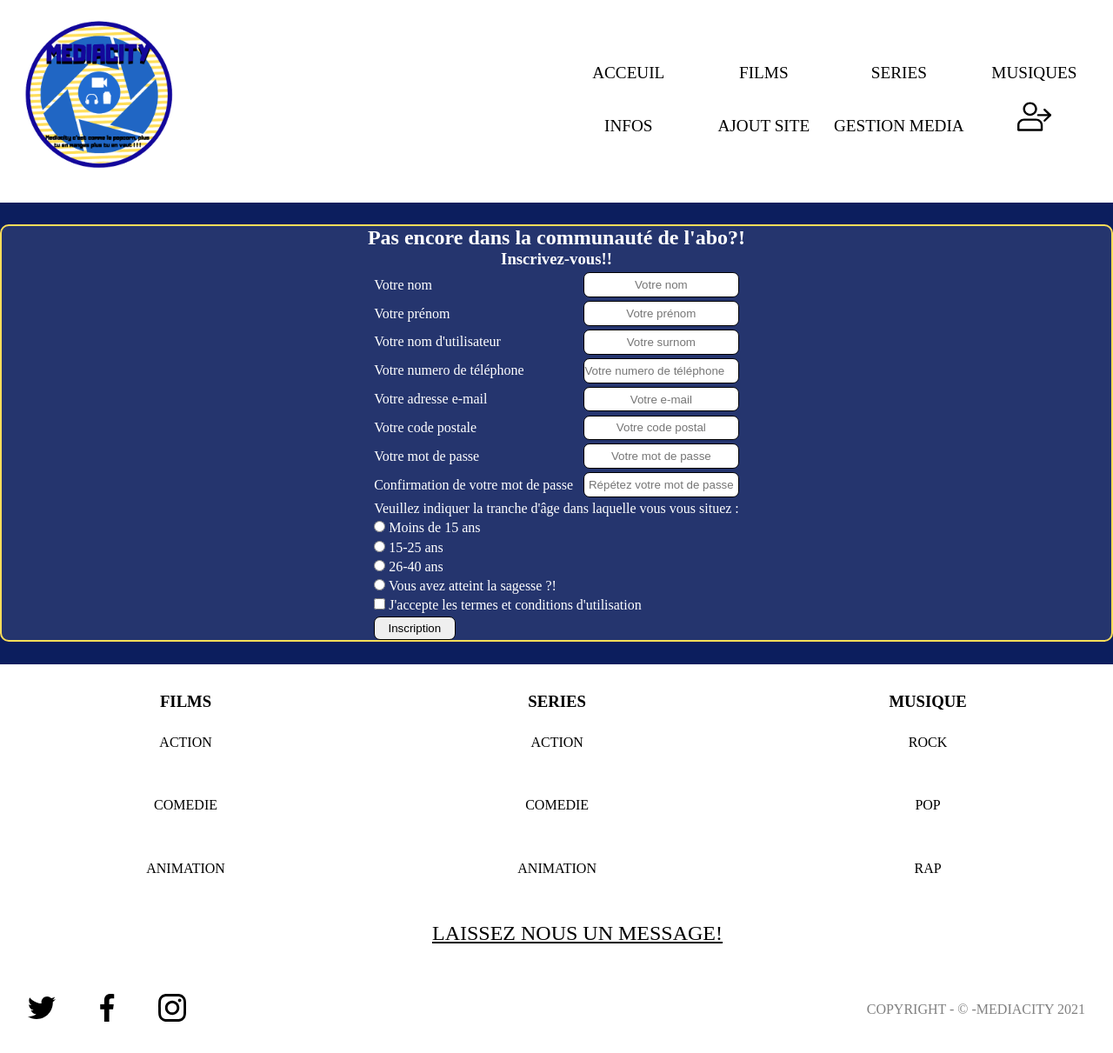
After one commit to albancardon/projet-mediacity_PHP-en-cour, a PHP site: page /mediacity-pagex-test.php in a window 1280 px wide. The commit adds this page. Shown: the whole page at 87% size. Run offline with PHP 8.4, Linux system fonts and the light colour scheme.

Commit message:
Add new member

```diff
--- a/PHP/footer.php
+++ b/PHP/footer.php
@@ -46,7 +46,7 @@
             </div>
         </div>
         <div id="contact" class="liste-nav">
-            <a class="lien" href="mediacity-page06-contact.php">Contactez nous!</a>
+            <a class="lien" href="mediacity-page06-contact.php">Laissez nous un message!</a>
         </div>
         <!--reséau sociaux-->
         <div class="footer-aside">
--- a/PHP/head.php
+++ b/PHP/head.php
@@ -1,7 +1,7 @@
 <!DOCTYPE html>
 <html lang="fr">
 <?php
-include_once 'PHP/treatment/mediacity-lib-BD.php';
+include_once 'PHP/treatment-gestion-BDD/mediacity-lib-BD.php';
 ?>
 <head>
     <meta charset="UTF-8">
--- a/PHP/loading/mediacity-page02-chargement.php
+++ b/PHP/loading/mediacity-page02-chargement.php
@@ -1,5 +1,5 @@
 <?php
-include_once 'PHP/treatment/mediacity-lib-BD.php';
+include_once 'PHP/treatment-gestion-BDD/mediacity-lib-BD.php';
 
 $conn = connectionBDD();
 
--- a/PHP/treatment-gestion-BDD/mediacity-ajout-media-BDD.php
+++ b/PHP/treatment-gestion-BDD/mediacity-ajout-media-BDD.php
@@ -65,7 +65,7 @@ function recupDonneeEntre(){
     ajoutMedia ($conn, $idMedia, $titre);
     ajoutRessource ($conn, $idMedia, $titre, $typeMedia, $genrePrincipale, $nbPossede, $reserver, $idposter);
 
-    header('Location: /php_projet-CDA/projet-mediacity_PHP-en-cour/mediacity-page09-gestion-base-donnee.php');
+    header('Location: /php_projet-CDA/99.mediacity/projet-mediacity_PHP-en-cour/mediacity-page09-gestion-base-donnee.php');
     exit();
 }
 
--- a/PHP/treatment-gestion-BDD/medicity-modif-quantite-BDD.php
+++ b/PHP/treatment-gestion-BDD/medicity-modif-quantite-BDD.php
@@ -25,7 +25,7 @@ function modifNbCopie ($conn){
         print "Erreur !: " . $e->getMessage() . "<br/>";
         die();
     }
-    header('Location: /php_projet-CDA/projet-mediacity_PHP-en-cour/mediacity-page09-gestion-base-donnee.php');
+    header('Location: /php_projet-CDA/99.mediacity/projet-mediacity_PHP-en-cour/mediacity-page09-gestion-base-donnee.php');
     exit();
 }
 
@@ -56,7 +56,7 @@ function suppCopie ($conn){
         print "Erreur !: " . $e->getMessage() . "<br/>";
         die();
     }
-    header('Location: /php_projet-CDA/projet-mediacity_PHP-en-cour/mediacity-page09-gestion-base-donnee.php');
+    header('Location: /php_projet-CDA/99.mediacity/projet-mediacity_PHP-en-cour/mediacity-page09-gestion-base-donnee.php');
     exit();
 }
 
--- a/mediacity-page09-gestion-base-donnee.php
+++ b/mediacity-page09-gestion-base-donnee.php
@@ -45,7 +45,7 @@ include_once 'PHP/header.php'
         <div id="js___posterFilm" class="affiche_container">
         </div>
     </article>
-    <form action="/php_projet-CDA/projet-mediacity_PHP-en-cour/PHP/treatment/mediacity-ajout-media-BDD.php"  method="get">
+    <form action="/php_projet-CDA/99.mediacity/projet-mediacity_PHP-en-cour/PHP/treatment/mediacity-ajout-media-BDD.php"  method="get">
         <input id="id-selection" type="text" name="id"/>
         <input id="titre-selection" type="text" name="titre"/>
         <input id="type-selection" type="text" name="type" value="film"/>
@@ -72,7 +72,7 @@ include_once 'PHP/header.php'
     </article>
     <article id="aside09__select-action" class="invisibility">
         <h2>Que voulez vous faire?</h2>
-        <form action="/php_projet-CDA/projet-mediacity_PHP-en-cour/PHP/treatment/medicity-modif-quantite-BDD.php"  method="get" class="boite-formulaire action__boxAction">
+        <form action="/php_projet-CDA/99.mediacity/projet-mediacity_PHP-en-cour/PHP/treatment/medicity-modif-quantite-BDD.php"  method="get" class="boite-formulaire action__boxAction">
             <input id="titreRecherche" type="text" name="id"/>
             <div class="boxAction_contain">
                 <label for="modifNbCopie">
@@ -89,7 +89,7 @@ include_once 'PHP/header.php'
             </div>
             <button class="btn btn-new-media" id="btn-valider-modifNb">Valider</button>
         </form>
-        <form action="/php_projet-CDA/projet-mediacity_PHP-en-cour/PHP/treatment/medicity-modif-quantite-BDD.php"  method="get" class="boite-formulaire action__boxAction">
+        <form action="/php_projet-CDA/99.mediacity/projet-mediacity_PHP-en-cour/PHP/treatment/medicity-modif-quantite-BDD.php"  method="get" class="boite-formulaire action__boxAction">
             <input id="titreRecherche1" type="text" name="id"/>
             <div class="boxAction_contain">
                 <label for="supprimerMedia">
--- /dev/null
+++ b/mediacity-pagex-test.php
@@ -0,0 +1,78 @@
+<?php
+include_once 'PHP/head.php';
+?>
+<body id="pagexx">
+<?php
+include_once 'PHP/header.php'
+?>
+<main>
+
+
+<article class="box-inscription boite-formulaire">
+    <h2 class="titre-h2">Pas encore dans la communauté de l'abo?!</h2>
+    <h3>Inscrivez-vous!!</h3>
+    <form action="php/treatment-user/mediacity-inscription.php" method="post">
+        <p class="champ-inscription">
+            <label class="intitule" for="nom">Votre nom </label>
+            <input class="zone-remplir" type="text" name="nom" id="nom" placeholder="Votre nom" pattern="[A-Za-z0-9\u00c0-\u00ff]{3,20}" required />
+        </p>
+        <p class="champ-inscription">
+            <label for="prenom">Votre prénom </label>
+            <input class="zone-remplir" type="text" name="prenom" id="prenom" placeholder="Votre prénom" pattern="[A-Za-z0-9\u00c0-\u00ff]{3,20}" required />
+        </p>
+        <p class="champ-inscription">
+            <label for="pseudo">Votre nom d'utilisateur</label>
+            <input class="zone-remplir" type="text" name="pseudo" id="pseudo" placeholder="Votre surnom" pattern="[A-Za-z0-9\u00c0-\u00ff]{3,20}" required />
+        </p>
+        <p class="champ-inscription">
+            <label for="tel">Votre numero de téléphone</label>
+            <input class="zone-remplir" type="number" name="tel" id="tel" placeholder="Votre numero de téléphone" pattern="[0-9]{3,20}" required />
+        </p>
+        <p class="champ-inscription">
+            <label for="mail">Votre adresse e-mail</label>
+            <input class="zone-remplir" type="email" name="mail" id="mail" placeholder="Votre e-mail" required />
+        </p>
+        <p class="champ-inscription">
+            <label for="codePostal">Votre code postale</label>
+            <input class="zone-remplir" type="text" name="codePostal" id="codePostal" placeholder="Votre code postal" pattern="[A-Za-z0-9]{3,20}" required />
+        </p>
+        <p class="champ-inscription">
+            <label for="pass">Votre mot de passe</label>
+            <input class="zone-remplir" type="password" name="pass" id="pass" placeholder="Votre mot de passe" pattern="[A-Za-z0-9_$]{2,}" required />
+        </p>
+        <p class="champ-inscription">
+            <label for="pass1">Confirmation de votre mot de passe</label>
+            <input class="zone-remplir" type="password" name="" id="pass1" placeholder="Répétez votre mot de passe" pattern="[A-Za-z0-9_$]{2,}" required />
+        </p>
+        <p class="zone-age">
+            Veuillez indiquer la tranche d'âge dans laquelle vous vous situez :
+        </p>
+        <p class="zone-age">
+        <input class="checkbox" type="radio" name="age" value="m15" id="m15" />
+        <label class="checkbox" for="m15">Moins de 15 ans</label>
+        </p>
+        <p class="zone-age">
+        <input class="checkbox" type="radio" name="age" value="15-25" id="15-25" />
+        <label class="checkbox" for="15-25">15-25 ans</label>
+        </p>
+        <p class="zone-age">
+            <input class="checkbox" type="radio" name="age" value="26-40" id="26-40" />
+            <label class="checkbox" for="26-40">26-40 ans</label>
+        </p>
+        <p class="zone-age">
+            <input class="checkbox" type="radio" name="age" value="p40" id="p40" required/>
+            <label class="checkbox" for="p40">Vous avez atteint la sagesse ?!</label>
+        </p>
+        <p class="zone-age">
+            <input class="checkbox" type="checkbox" name="" id="checkbox2" required />
+            <label class="checkbox" for="checkbox2">J'accepte les termes et conditions d'utilisation</label>
+        </p>
+        <!--mettre un capcha ici-->
+        <input class="validation" type="submit" value="Inscription">
+    </form>
+</article>
+
+</main>
+<?php
+include_once 'PHP/footer.php'
+?>
```
Also changed, not shown: PHP/treatment-user/mediacity-inscription.php (added, +51 -0 lines).
